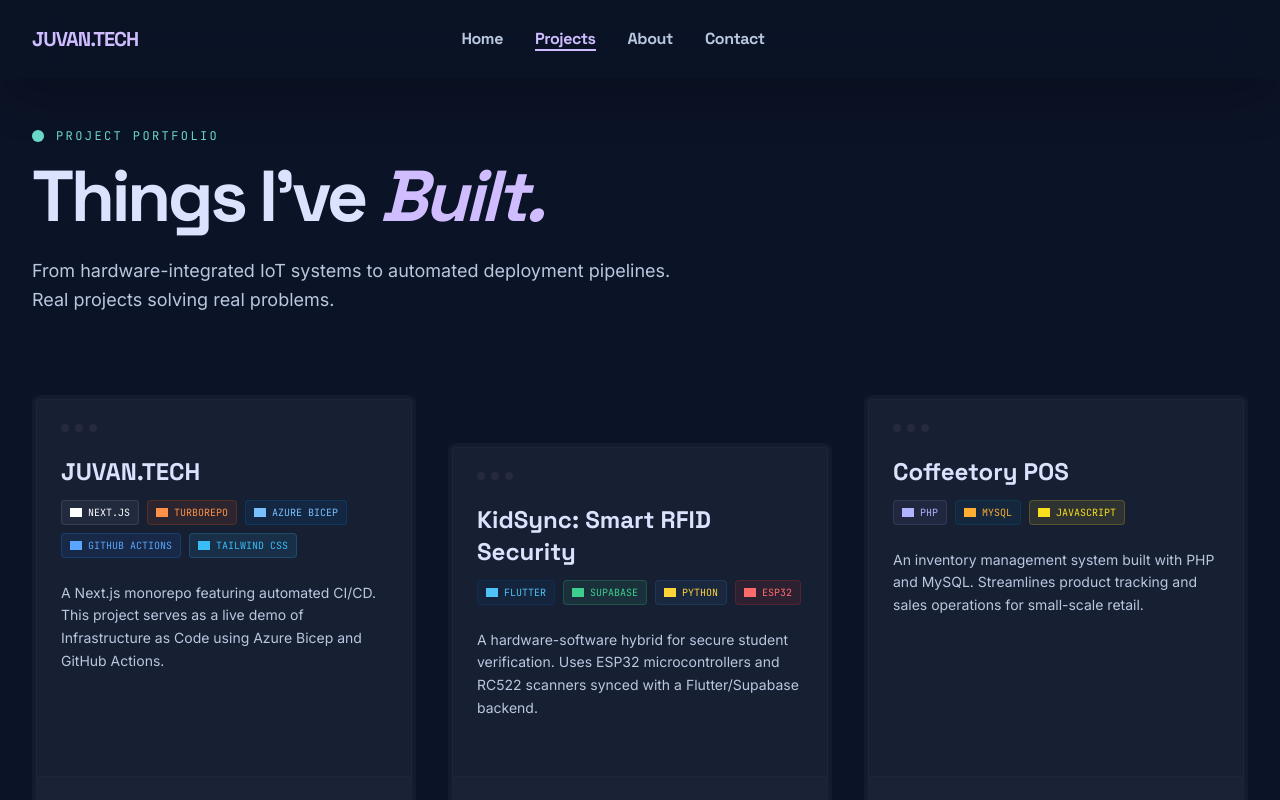
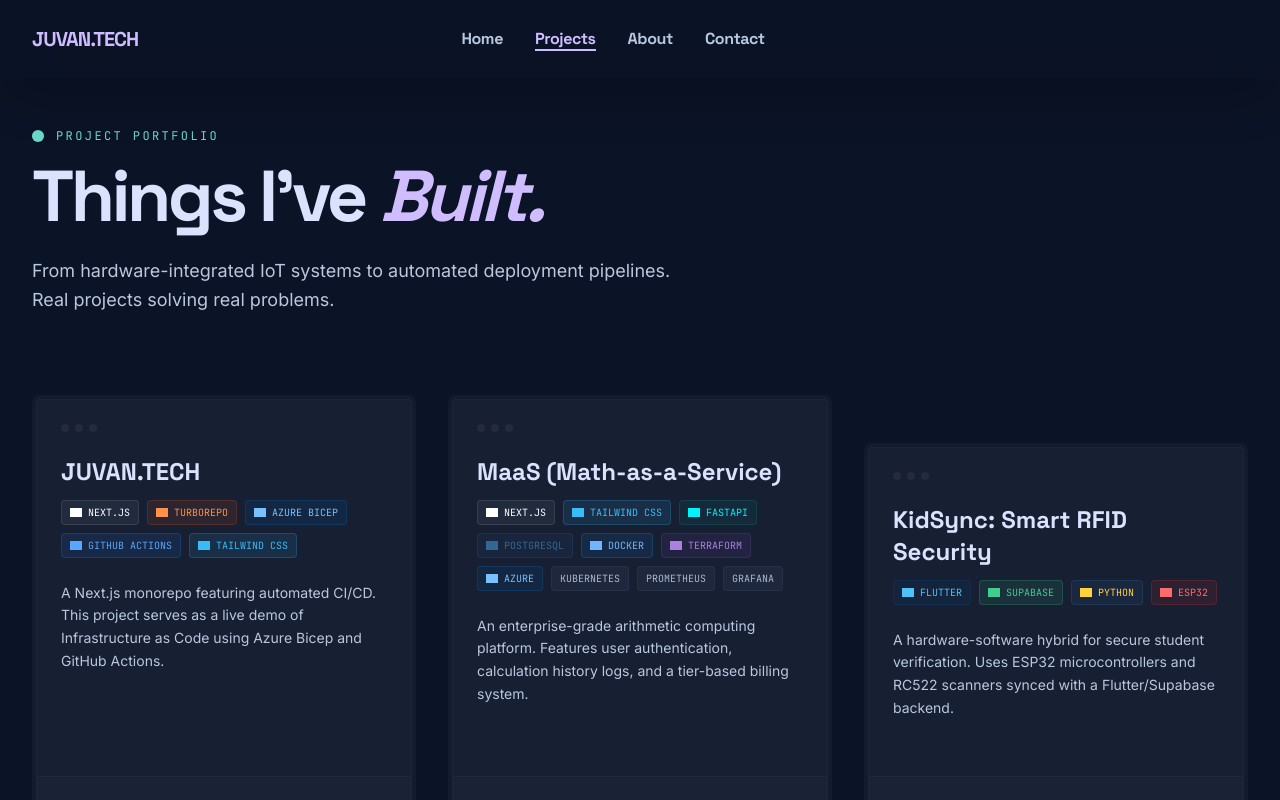
Before and after one commit to naori11/personal-portfolio, a Next.js app in the folder apps/web/: page /projects in a window 1280 px wide. Shown: the top 800 px of the page. Built offline with nearby package versions, Linux system fonts and the light colour scheme; grey boxes are pictures that could not be loaded.

Commit message:
feat: add tech stack tags within MaaS

```diff
--- a/apps/web/app/projects/page.tsx
+++ b/apps/web/app/projects/page.tsx
@@ -68,6 +68,25 @@
         src: "/assets/projects/juvan.tech/contact.png",
         description: "Contact Form - Interactive Inquiry System",
       },
+    ],
+  },
+  {
+    inProgress: true,
+    title: "MaaS (Math-as-a-Service)",
+    description: "An enterprise-grade arithmetic computing platform. Features user authentication, calculation history logs, and a tier-based billing system.",
+    tech: [
+      "NEXT.JS", "TAILWIND CSS", "FASTAPI", "POSTGRESQL",
+      "DOCKER", "TERRAFORM", "AZURE", "KUBERNETES",
+      "PROMETHEUS", "GRAFANA"
+    ],
+    github: "#",
+    demo: null,
+    screenshots: [
+      { src: "/assets/projects/maas/login.png", description: "Initiate Session - Enterprise Authentication" },
+      { src: "/assets/projects/maas/signup.png", description: "Provision Account - User Registration" },
+      { src: "/assets/projects/maas/calculator.png", description: "Calculator View - High-Precision Arithmetic" },
+      { src: "/assets/projects/maas/history.png", description: "Calculation History - Enterprise Logs" },
+      { src: "/assets/projects/maas/billing.png", description: "Subscription Management - Tiered Billing" },
     ],
   },
   {
```
